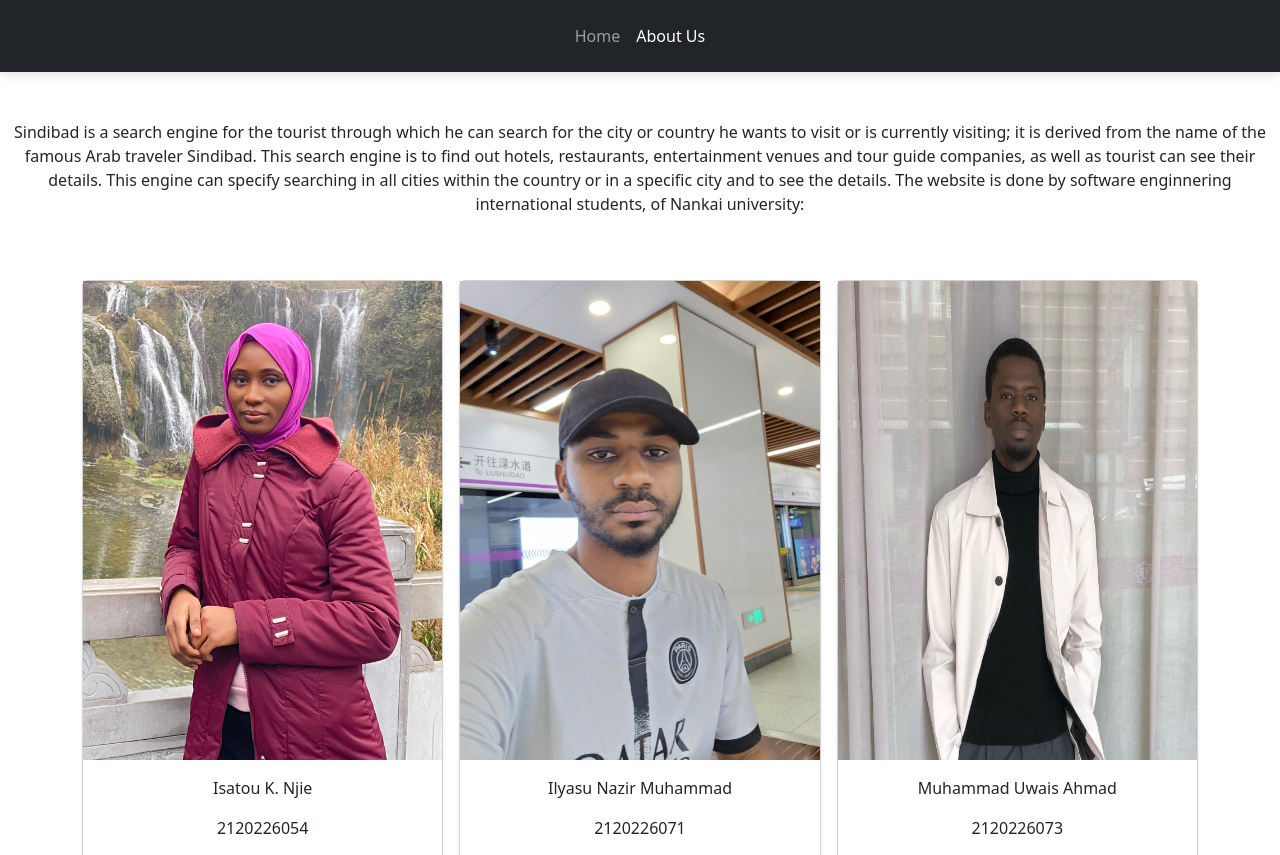
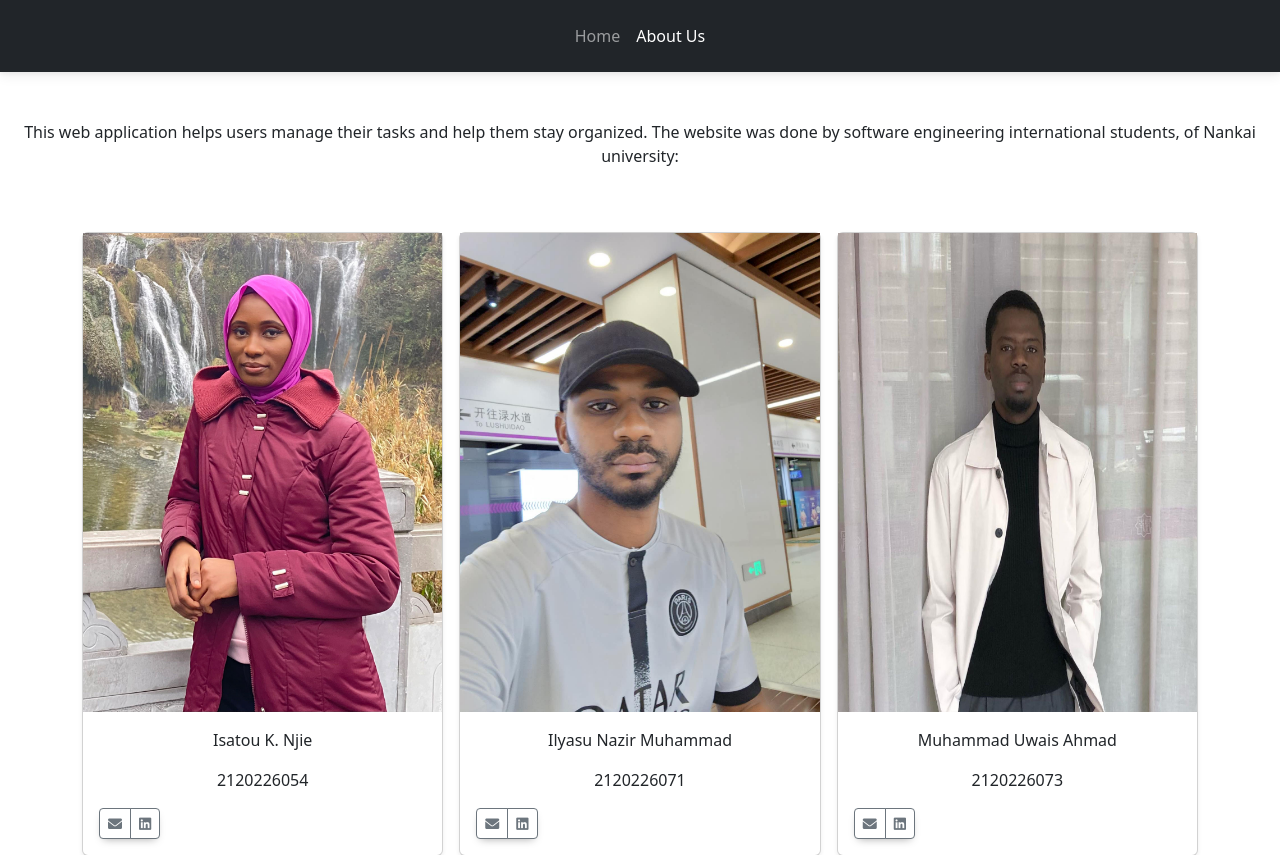
Before and after one commit to Jessehertz/todolistwebsite, a Django app: page /about/ in a window 1280 px wide. Shown: the top 855 px of the page. Run offline with Django 3.2, Linux system fonts and the light colour scheme; parts of the project's set-up code (start-up, migrations or seed data) failed here and were passed over; some libraries are stand-ins or nearby versions.

Commit message:
sixh commit

```diff
--- a/todo/templates/todo/about.html
+++ b/todo/templates/todo/about.html
@@ -40,8 +40,7 @@
 
 
 <main class="py-5 text-center">
-<p class="fw-normal" >Sindibad is a search engine for the tourist through which he can search for the city or country he wants to visit or is currently visiting; it is derived from the name of the famous Arab traveler Sindibad. This search engine is to find out hotels, restaurants, entertainment venues and tour guide companies, as well as tourist can see their details. This engine can specify searching in all cities within the country or in a specific city and to see the details.
-The website is done by software enginnering international students, of Nankai university:</p>
+<p class="fw-normal" >This web application helps users manage their tasks and help them stay organized. The website was done by software engineering international students, of Nankai university:</p>
   <div class="album py-5">
     <div class="container">
 
@@ -110,7 +109,7 @@
         </div>
         <div class="col">
           <div class="card shadow-sm">
-            <img src="{% static 'mayowa.jpg' %}">
+            <img src="{% static 'mayowa.JPG' %}">
             <div class="card-body">
               <p class="card-text">Adedara Olumayowa Olukolade</p>
 
```
